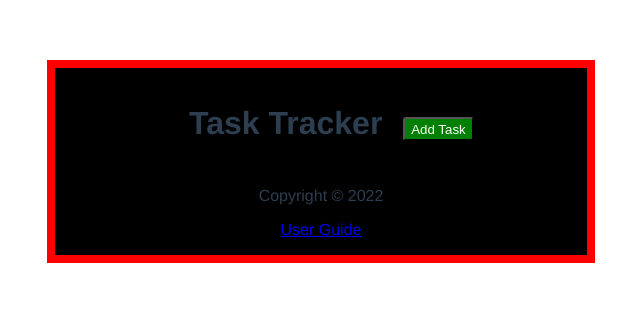
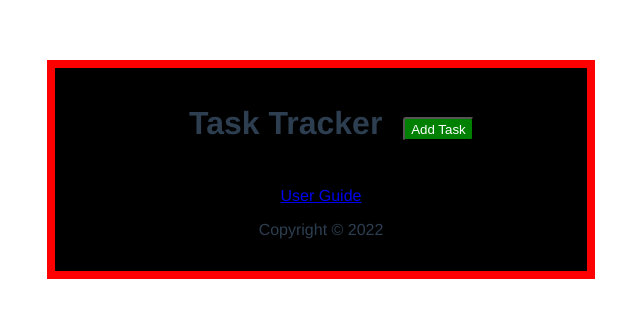
Before and after one commit to Yuvraj883/Task-Manager, a Vue app: page / in a window 1280 px wide. Shown: the top 318 px of the page, without its empty margins (319-959 px from the left). Built offline with nearby package versions, Linux system fonts and the light colour scheme.

Commit message:
Added vue Router

```diff
--- a/src/components/Footer.vue
+++ b/src/components/Footer.vue
@@ -1,7 +1,8 @@
 <template>
 <footer>
+   <router-link v-show="homePage" to="/about">User Guide</router-link>
    <p> Copyright &copy; 2022</p>
-   <router-link v-show="homePage" to="/about">User Guide</router-link>
+
 </footer>
 </template>
 <script>
```
